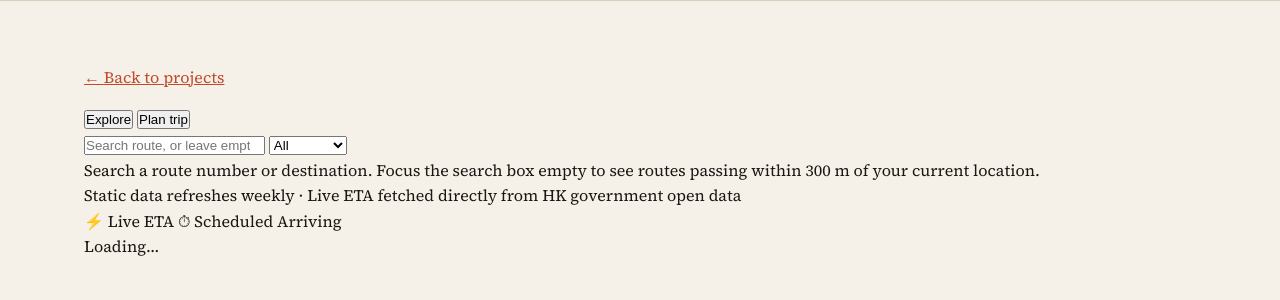
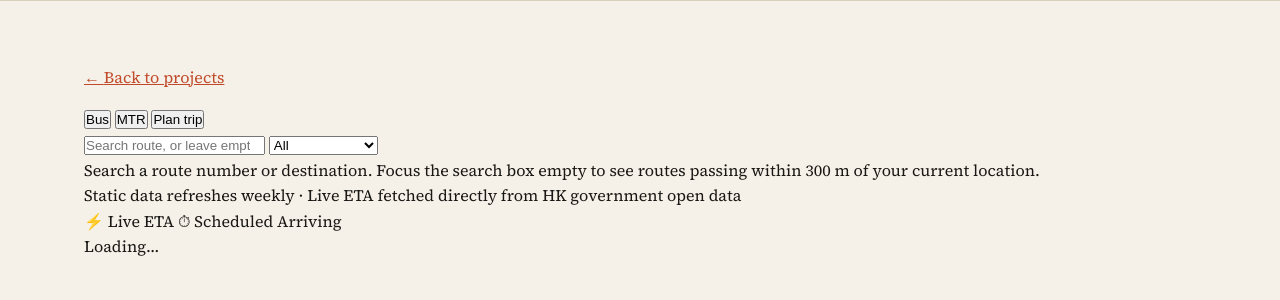
Before and after one commit to yutsang/yutsang.github.io, a Jekyll site: the page projects/traffic/index.html, which Jekyll copies as it is, in a window 1280 px wide and 956 px high. Shown: the part 235-535 px from the top of the window. Built offline with Jekyll 4.4.1, drawn with Linux system fonts in a browser that asks for light colours.

Commit message:
wrapper: switch tabs to Bus / MTR / Plan trip; operator-narrow dropdown options

```diff
--- a/projects/traffic/index.html
+++ b/projects/traffic/index.html
@@ -70,8 +70,9 @@
             <header class="yuu-header">
                 <h1 class="yuu-title" hidden>Traffic</h1>
                 <div class="yuu-mode-tabs" role="tablist">
-                    <button type="button" class="yuu-tab active" data-mode="explore" role="tab" aria-selected="true">Explore</button>
-                    <button type="button" class="yuu-tab" data-mode="plan" role="tab" aria-selected="false">Plan trip</button>
+                    <button type="button" class="yuu-tab active" data-tab="bus"  role="tab" aria-selected="true">Bus</button>
+                    <button type="button" class="yuu-tab"        data-tab="mtr"  role="tab" aria-selected="false">MTR</button>
+                    <button type="button" class="yuu-tab"        data-tab="plan" role="tab" aria-selected="false">Plan trip</button>
                 </div>
                 <div class="yuu-search" id="yuu-explore-controls">
                     <input type="search"
@@ -80,12 +81,13 @@
                            autocomplete="off"
                            spellcheck="false"
                            aria-label="Search route">
-                    <select id="yuu-mode-select" class="yuu-mode-select" aria-label="Filter by mode">
+                    <select id="yuu-mode-select" class="yuu-mode-select" aria-label="Filter by operator">
                         <option value="">All</option>
-                        <option value="bus">Bus</option>
-                        <option value="minibus">Minibus</option>
-                        <option value="mtrb">MTR Bus</option>
-                        <option value="mtr">MTR Rail</option>
+                        <option value="KMB">KMB / LWB</option>
+                        <option value="CTB">Citybus</option>
+                        <option value="GMB">Green Minibus</option>
+                        <option value="MTRB">MTR Bus</option>
+                        <option value="RMB">Red Minibus</option>
                     </select>
                     <div id="yuu-search-results" class="yuu-search-results" hidden></div>
                 </div>
```
